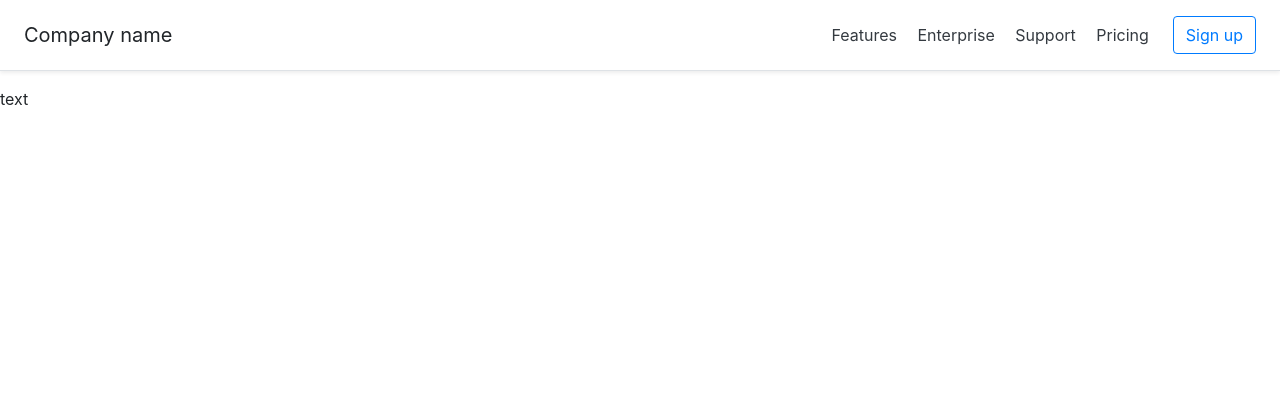
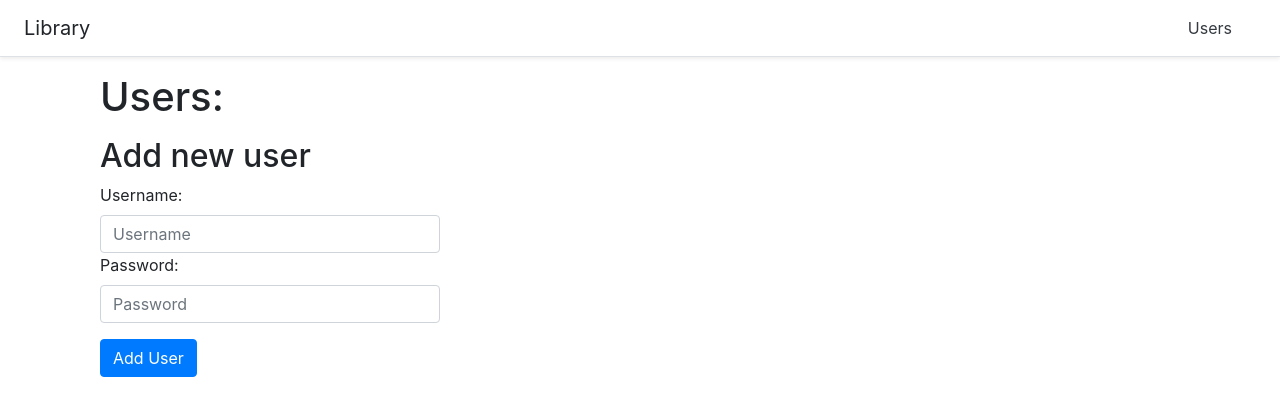
Before and after one commit to almost-hero/library, a Django app: page / in a window 1280 px wide. Shown: the top 416 px of the page. Run offline with Django 3.2, Linux system fonts and the light colour scheme; some libraries are stand-ins or nearby versions.

Commit message:
Create a form that adds a new user

```diff
--- /dev/null
+++ b/libmain/forms.py
@@ -0,0 +1,24 @@
+from django import forms
+from django.contrib.auth.models import User
+
+class AddUser(forms.ModelForm):
+
+    username = forms.CharField(widget=forms.TextInput(attrs={
+        'class':'form-control','type':'text','placeholder':'Username'
+    }))
+    password = forms.CharField(widget=forms.PasswordInput(attrs={
+        'class':'form-control','type':'password','placeholder':'Password'
+    }))
+
+
+    class Meta:
+        model = User
+        fields = ['username','password']
+
+
+    def clean_username(self):
+        username = self.cleaned_data.get('username')
+        username_qs = User.objects.filter(username = username)
+        if username_qs.exists():
+            raise forms.ValidationError('This username is already exist')
+        return username
--- a/libmain/templates/libmain/users_list.html
+++ b/libmain/templates/libmain/users_list.html
@@ -3,3 +3,22 @@
 {% block title %}
   Users List
 {% endblock %}
+
+{% block content %}
+  <div class="col-4">
+    <h1>Users:</h1>
+    {% for user in users %}
+    <div class="list-group">
+      <a href="#" class="list-group-item list-group-item-action m-1">{{user}}</a>
+    </div>
+    {% endfor %}
+    <div class="form-group mt-3">
+      <h2>Add new user</h2>
+      <form method="post" class="">
+        {% csrf_token %}
+        {{form}}
+        <button type="submit" name="button" class="btn btn-primary mt-3">Add User</button>
+      </form>
+    </div>
+  </div>
+{% endblock %}
--- a/libmain/views.py
+++ b/libmain/views.py
@@ -1,5 +1,16 @@
 from django.shortcuts import render
+from django.contrib.auth.models import User
+from django.contrib.auth import authenticate
+from .forms import *
 
 # Create your views here.
 def users_list(request):
-    return render(request,'libmain/users_list.html')
+    users = User.objects.all()
+    form = AddUser(request.POST or None)
+    if form.is_valid():
+        user = form.save(commit=False)
+        password = form.cleaned_data.get('password')
+        user.set_password(password)
+        user.save()
+        new_user = authenticate(username = user.username, password= password)
+    return render(request,'libmain/users_list.html',{'users':users,'form':form})
--- a/templates/base.html
+++ b/templates/base.html
@@ -13,17 +13,15 @@
 </head>
 <body>
   <div class="d-flex flex-column flex-md-row align-items-center p-3 px-md-4 mb-3 bg-white border-bottom shadow-sm">
-    <h5 class="my-0 mr-md-auto font-weight-normal">Company name</h5>
+    <h5 class="my-0 mr-md-auto font-weight-normal">Library</h5>
     <nav class="my-2 my-md-0 mr-md-3">
-      <a class="p-2 text-dark" href="#">Features</a>
-      <a class="p-2 text-dark" href="#">Enterprise</a>
-      <a class="p-2 text-dark" href="#">Support</a>
-      <a class="p-2 text-dark" href="#">Pricing</a>
+      <a class="p-2 text-dark" href="#">Users</a>
     </nav>
-    <a class="btn btn-outline-primary" href="#">Sign up</a>
   </div>
-  {% block content %}
-    text
-  {% endblock %}
+  <div class="container">
+    {% block content %}
+      text
+    {% endblock %}
+  </div>
 </body>
 </html>
```
